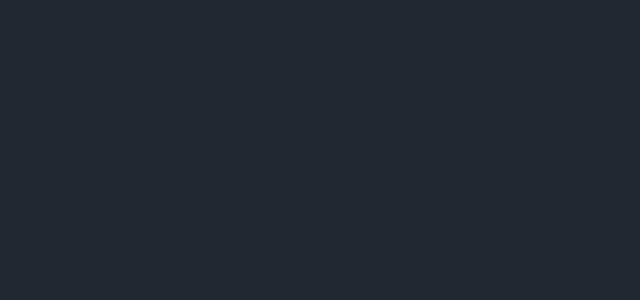
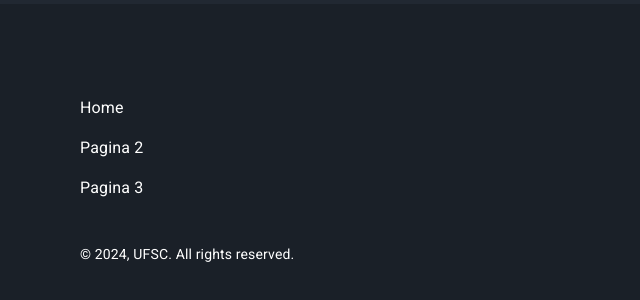
Before and after one commit to PedroAlencarr/WebProgPraticalWork, a React (Vite) app in the folder frontend/: page /login in a window 1280 px wide. Shown: the part 908-1208 px from the top of the page, without its empty margins (0-640 px from the left). Before the commit the page ends 912 px from the top, so only its background shows below. Built offline with nearby package versions, Linux system fonts and the light colour scheme.

Commit message:
feat/Footer created

```diff
--- a/frontend/src/App.jsx
+++ b/frontend/src/App.jsx
@@ -3,6 +3,7 @@ import {BrowserRouter, Routes, Route} from "react-router-dom";
 import Splash from './pages/Splash/Splash.jsx';
 import Login from './pages/Login/Login.jsx';
 import Header from './components/Header/Header.jsx';
+import Footer from './components/Footer/Footer.jsx';
 
 function App() {
   return (
@@ -15,6 +16,7 @@ function App() {
             <Route path="/login" element={<Login/>}/>
           </Routes>
         </div>
+        <Footer/>
       </BrowserRouter>
     </div>
   );
--- a/frontend/src/assets/styles/_global.scss
+++ b/frontend/src/assets/styles/_global.scss
@@ -17,6 +17,7 @@ img
 {
     width: 100%;
     max-width: 1400px;
-    height: 100vh;
+    min-height: 100vh;
+    height: auto;
     margin: auto;
 }
--- /dev/null
+++ b/frontend/src/components/Footer/Footer.jsx
@@ -0,0 +1,56 @@
+import './Footer.scss';
+import { Box, List, ListItem, ListItemText, Typography } from '@mui/material';
+import { Link } from 'react-router-dom';
+import { styled } from '@mui/material/styles';
+
+const StyledLink = styled(Link)(() => ({
+    color: '#fff',
+    textDecoration: 'none',
+    '&:hover': {
+        color: '#2b3645',
+    },
+}));
+
+export default function Footer() {
+    return (
+        <Box
+            component="footer"
+            sx={{
+                backgroundColor: '#1a2028',
+                color: '#fff',
+                padding: {
+                    xs: '3rem 1rem',
+                    md: '5rem',
+                },
+        }}>
+            <nav>
+                <List sx={{ display: 'flex', flexDirection: 'column', alignItems: { xs: 'center', md: 'flex-start' }, gap: 1 }}>
+                    <ListItem style={{ width: 'fit-content' }} disablePadding>
+                        <ListItemText>
+                            <StyledLink to="/">Home</StyledLink>
+                        </ListItemText>
+                    </ListItem>
+                    <ListItem style={{ width: 'fit-content' }} disablePadding>
+                        <ListItemText>
+                            <StyledLink to="/pagina2">Pagina 2</StyledLink>
+                        </ListItemText>
+                    </ListItem>
+                    <ListItem style={{ width: 'fit-content' }} disablePadding>
+                        <ListItemText>
+                            <StyledLink to="/pagina3">Pagina 3</StyledLink>
+                        </ListItemText>
+                    </ListItem>
+                </List>
+            </nav>
+            <Typography
+                variant="body2"
+                sx={{
+                    marginTop: '2rem',
+                    textAlign: { xs: 'center', md: 'left' },
+                }}
+            >
+                © 2024, UFSC. All rights reserved.
+            </Typography>
+        </Box>
+    )
+}
```
Also changed, not shown: frontend/src/components/Footer/Footer.scss (added).
